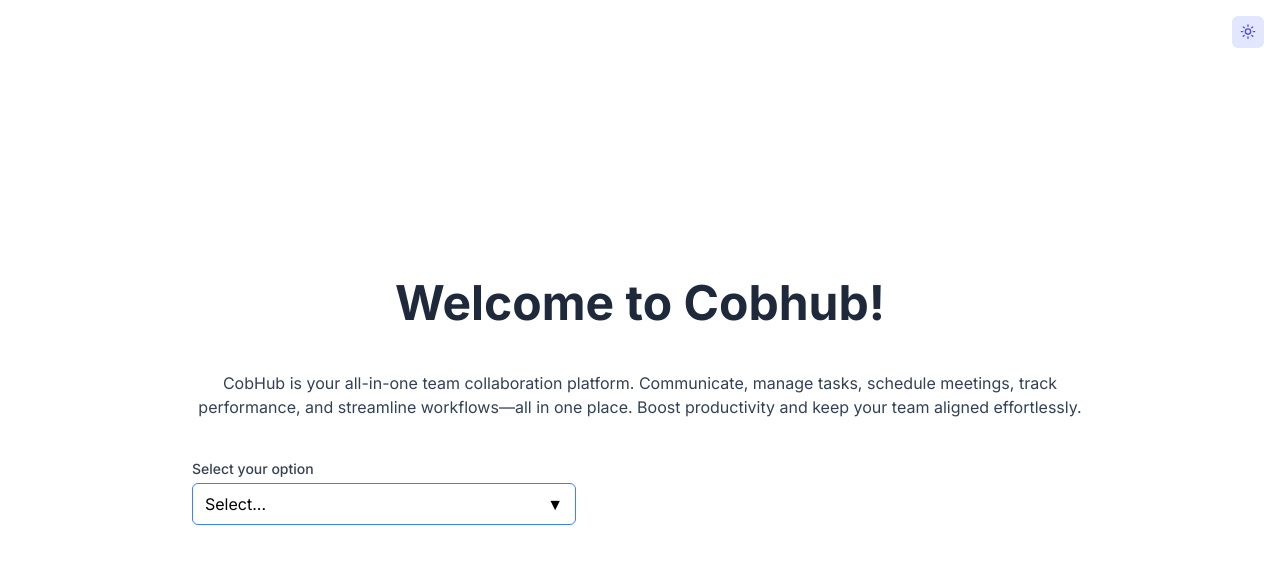
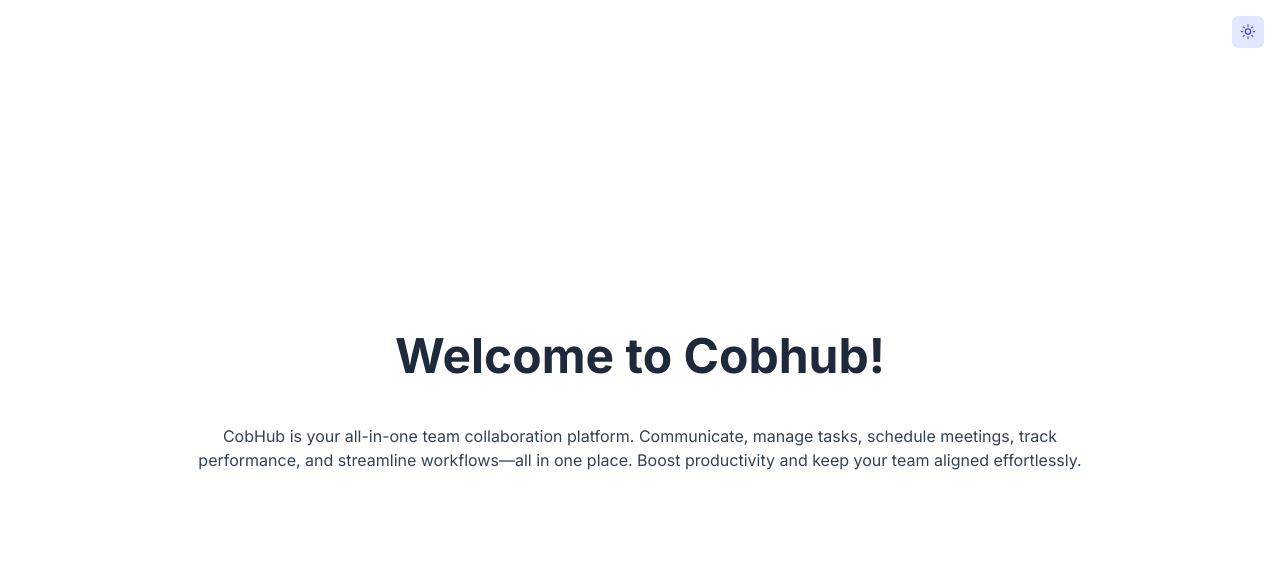
Before and after one commit to babarkamal114/cobhub, a Next.js app: page / in a window 1280 px wide. Shown: the top 564 px of the page. Built offline with nearby package versions, Linux system fonts and the light colour scheme.

Commit message:
Removed Select from page.tsx

```diff
--- a/src/app/page.tsx
+++ b/src/app/page.tsx
@@ -1,7 +1,6 @@
 'use client';
 
 import ThemeSwitch from '@/components/theme-toggle';
-import { Select, Option } from '@/components/ui/select';
 import { Typography } from 'ui-components';
 
 export default function Home() {
@@ -17,18 +16,6 @@ export default function Home() {
           meetings, track performance, and streamline workflows—all in one place. Boost productivity
           and keep your team aligned effortlessly.
         </Typography>
-        <Select
-          label="Select your option"
-          options={[
-            { label: 'Option1', value: 'option1' },
-            { label: 'Option2', value: 'option2' },
-            { label: 'Option3', value: 'option3' },
-            { label: 'Option4', value: 'option4' },
-          ]}
-          onChange={(value: Option | Option[] | null) => {
-            console.log('Selected:', value);
-          }}
-        />
       </div>
     </main>
   );
--- a/src/components/ui/select.tsx
+++ b/src/components/ui/select.tsx
@@ -1,5 +1,5 @@
-// components/ui/select.tsx
-'use client';
+o; // components/ui/select.tsx
+('use client');
 
 import { LucideIcon, Loader2 } from 'lucide-react';
 import React, { useState } from 'react';
```
